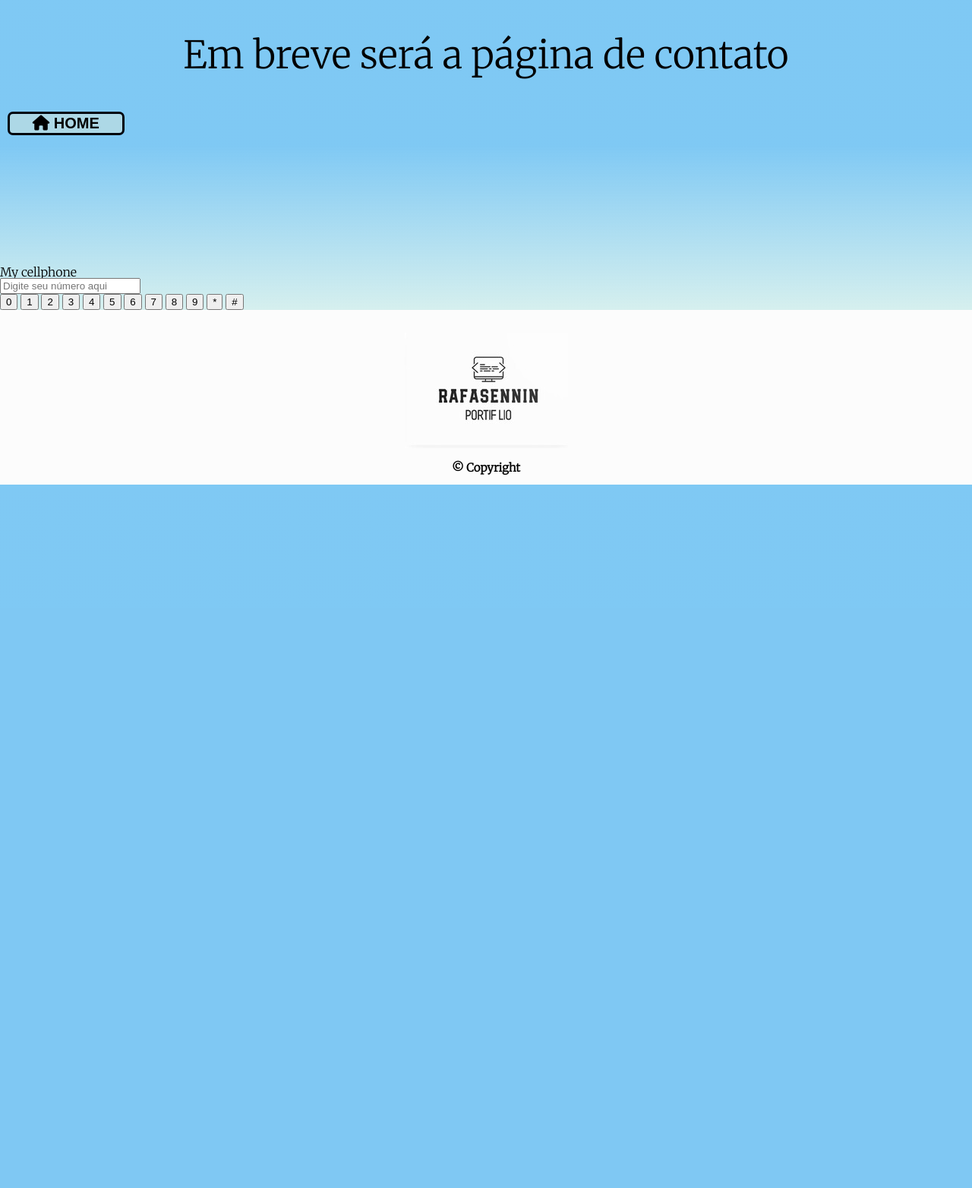
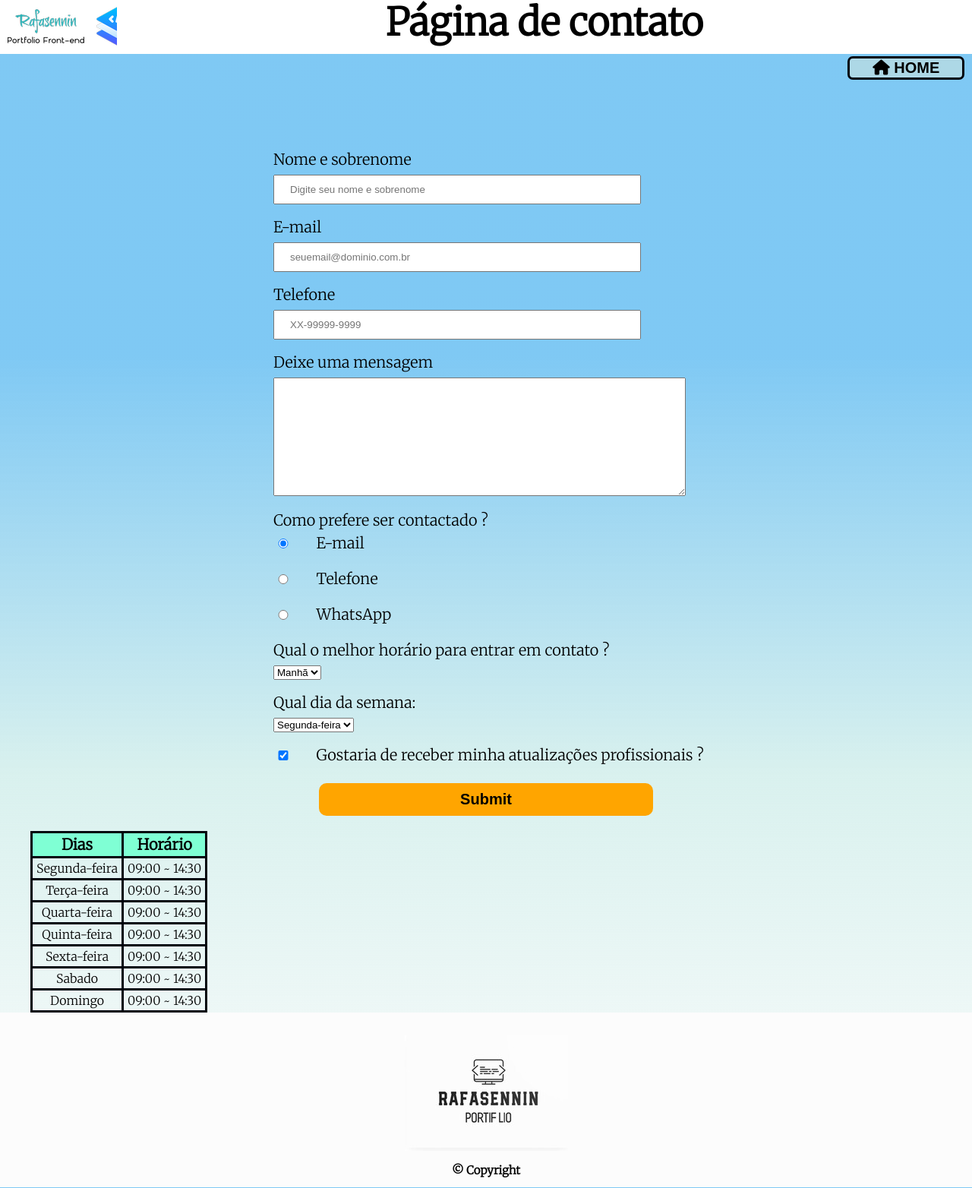
Before and after one commit to Rafasennin/Portfolio, a PHP site: page /meu_portifolio_contato.html in a window 1280 px wide. Shown: the whole page at 76% size. Before the commit the page ends 638 px from the top, so only its background shows below. Run offline with PHP 8.4, Linux system fonts and the light colour scheme; some libraries are stand-ins or nearby versions.

Commit message:
Responsiveness improvement
some improvement to mobile version at contact section.
some improvements at homepage on JavaScript animation.

```diff
--- a/meu_portifolio_contato.html
+++ b/meu_portifolio_contato.html
@@ -16,32 +16,112 @@
 
 	<body>
 		<header>
-			<h1>Em breve será a página de contato</h1>
+			<section>
+				<div class="header__logo">
+					 <img src="img/portfolio_logo_3.png" class="img__header">
+					  <h1 class="h1__header">Página de contato</h1>
+				 </div>
 
 			<nav>
 				<ul>
-				     <li><button class="first_button"><a href="index.html" target="blank"><i class="fa-solid fa-house"></i> Home </a></button></li>
+				     <li class="link__first__button"><button class="first_button"><a href="index.html" target="blank"><i class="fa-solid fa-house"></i> Home </a></button></li>
 			   </ul>
 		    </nav>
+			</section>
 		</header>
 
 		<main>
-			<h1 class="keypad_title">My cellphone</h1>
-			<input type="text" placeholder="Digite seu número aqui" class="keypad_text">
-				<section class="keypad_box">
-				 <input type="button" value="0" class="keyboard key_0">
-				 <input type="button" value="1" class="keyboard key_1">
-				 <input type="button" value="2" class="keyboard key_2">
-				 <input type="button" value="3" class="keyboard key_3">
-				 <input type="button" value="4" class="keyboard key_4">
-				 <input type="button" value="5" class="keyboard key_5">
-				 <input type="button" value="6" class="keyboard key_6">
-				 <input type="button" value="7" class="keyboard key_7">
-				 <input type="button" value="8" class="keyboard key_8">
-				 <input type="button" value="9" class="keyboard key_9">
-				 <input type="button" value="*" class="keyboard key_*">
-				 <input type="button" value="#" class="keyboard key_#">
-			</section>
+			<form>
+				<label for="nomesobrenome">Nome e sobrenome</label>
+				<input type="text" placeholder="Digite seu nome e sobrenome" id="nomesobrenome" class="input__form name" required>
+
+				<label for="seuemail">E-mail</label>
+				<input type="email" placeholder="seuemail@dominio.com.br" id="seuemail" class="input__form email" required>
+
+				<label for="seutelefone">Telefone</label>
+				<input type="tel" placeholder="XX-99999-9999" id="seutelefone" class="input__form tel">
+
+				<label for="suamensagem">Deixe uma mensagem</label>
+				<textarea cols="65	" rows="10" id="suamensagem" class="input__form mensage" required></textarea>
+
+				<fieldset>
+					<legend>Como prefere ser contactado ?</legend>
+
+					<label for="radio-email"><input type="radio" name="contato" value="email" id="radio-email" checked>E-mail</label>
+
+					<label for="radio-telefone"><input type="radio" name="contato" value="Telefone" id="radio-telefone">Telefone</label>
+
+					<label for="radio-WhatsApp"><input type="radio" name="contato" value="whatsapp" id="radio-WhatsApp">WhatsApp</label>
+				</fieldset>
+
+				<fieldset>
+					<legend>Qual o melhor horário para entrar em contato ?</legend>
+						<select>
+							<option>Manhã</option>
+							<option>Tarde</option>
+							<option>Noite</option>
+					</select>
+				</fieldset>
+
+				<fieldset>
+					<legend>Qual dia da semana:</legend>
+
+					<select>
+						<option>Segunda-feira</option>
+						<option>Terça-feira</option>
+						<option>Quarta-feira</option>
+						<option>Quinta-feira</option>
+						<option>Sexta-feira</option>
+						<option>Sabado</option>
+						<option>Domingo</option>
+					</select>
+				</fieldset>
+
+				<label><input type="checkbox"  class="checkbox" checked>Gostaria de receber minha atualizações profissionais ?</label>
+
+				<input type="submit" value="Submit" class="form__submit">
+			</form>
+
+			<table>
+				<thead>
+					<tr>
+						<td>Dias</td>
+						<td>Horário</td>
+					</tr>
+				</thead>
+
+				<tbody>
+					<tr>
+						<td>Segunda-feira</td>
+						<td> 09:00 ~ 14:30</td>
+					</tr>
+					<tr>
+						<td>Terça-feira</td>
+						<td> 09:00 ~ 14:30</td>
+					</tr>
+					<tr>
+						<td>Quarta-feira</td>
+						<td> 09:00 ~ 14:30</td>
+					</tr>
+					<tr>
+						<td>Quinta-feira</td>
+						<td> 09:00 ~ 14:30</td>
+					</tr>
+					<tr>
+						<td>Sexta-feira</td>
+						<td> 09:00 ~ 14:30</td>
+					</tr>
+					<tr>
+						<td>Sabado</td>
+						<td> 09:00 ~ 14:30</td>
+					</tr>
+					<tr>
+						<td>Domingo</td>
+						<td> 09:00 ~ 14:30</td>
+					</tr>
+				</tbody>
+			</table>
+
 		</main>
 
 		<footer>
--- a/meu_portifolio_contato_style.css
+++ b/meu_portifolio_contato_style.css
@@ -5,9 +5,28 @@
 }
 
 header{
-	height: 350px;
+	height: 200px;
 	background: linear-gradient(180deg,rgb(0, 147, 233, 0.5) );
 }
+
+header h1{
+	font-size: 50px;
+	color:black;
+	text-align: center;
+	height: 50px;
+	padding-top: 5px;
+	padding-bottom: 1rem;
+	font-weight: 700;
+	background: white;
+}
+
+/* Flex grid para o logo*/
+
+.header__logo{
+	display: grid;
+	grid-template-columns: 12vw auto;
+}
+
 
 
 body{
@@ -15,13 +34,11 @@ body{
 	font-family: 'Merriweather', serif;
 }
 
-header h1{
-	font-size: 50px;
-	color:black;
-	text-align: center;
-	height: 6rem;
-	padding-top: 3rem;
+nav{
+	display: flex;
+	justify-content: flex-end;
 }
+
 
 nav a{
 	text-transform: uppercase;
@@ -40,14 +57,8 @@ nav a:hover{
 
 nav a:active{
 	color: red;
-	text-transform: ;
 }
 
-nav {
-	display: flex;
-	align-items: center;
-
-}
 
 .first_button{
 	width:12vw;
@@ -56,6 +67,85 @@ nav {
 	border-radius:7px;
 	margin: 3px 10px 3px;
 }
+
+/* CSS form*/
+
+main{
+	width: 1200px;
+	margin: 0 auto;
+}
+
+form{
+	margin-left: 320px;
+}
+
+
+input{
+	display: block;
+	margin: 0 0 20px;
+	padding: 10px 20px;
+	width: 50%;
+}
+
+form label, form legend{
+	display: block;
+	font-size: 20px;
+	margin: 0 0 10px;
+}
+
+textarea{
+	margin-bottom: 20px;
+}
+
+#radio-email, #radio-telefone, #radio-WhatsApp{
+	display: inline-block;
+	width: 3%;
+	margin-right: 30px;
+}
+
+select{
+	margin-bottom: 20px;
+}
+
+.checkbox{
+	display: inline-block;
+	width: 3%;
+	margin-right: 30px;
+}
+
+.form__submit{
+	font-size: 20px;
+	font-weight: bold;
+	text-align: center;
+	background-color: orange;
+	border: none;
+	margin-left: 60px;
+	border-radius: 10px;
+
+}
+
+.form__submit:hover{
+	transform: scale(1.1);
+	background-color: darkorange;
+	color: darkblue	;
+	cursor: pointer;
+	transition: 1500ms;
+}
+
+table, thead, table td{
+	text-align: center;
+	border: #00030C solid 3px;
+	padding: 5px;
+}
+
+thead{
+	background-color: aquamarine;
+	font-size: 20px;
+	font-weight: bold;
+}
+
+
+
 
 /*CSS footer*/
 
--- a/meu_portifolio_style.css
+++ b/meu_portifolio_style.css
@@ -123,9 +123,7 @@ header h1{
 
 	.container__list{
 		margin-top: 2rem;
-		margin-left: 3.5rem;
-		display: flex;
-		justify-content: space-evenly;
+		margin-right: 1.5rem;
 	}
 
 	svg{
```
Also changed, not shown: other parts of meu_portifolio_contato_style.css (+57 -0 lines), main.js (+81 -11 lines).
